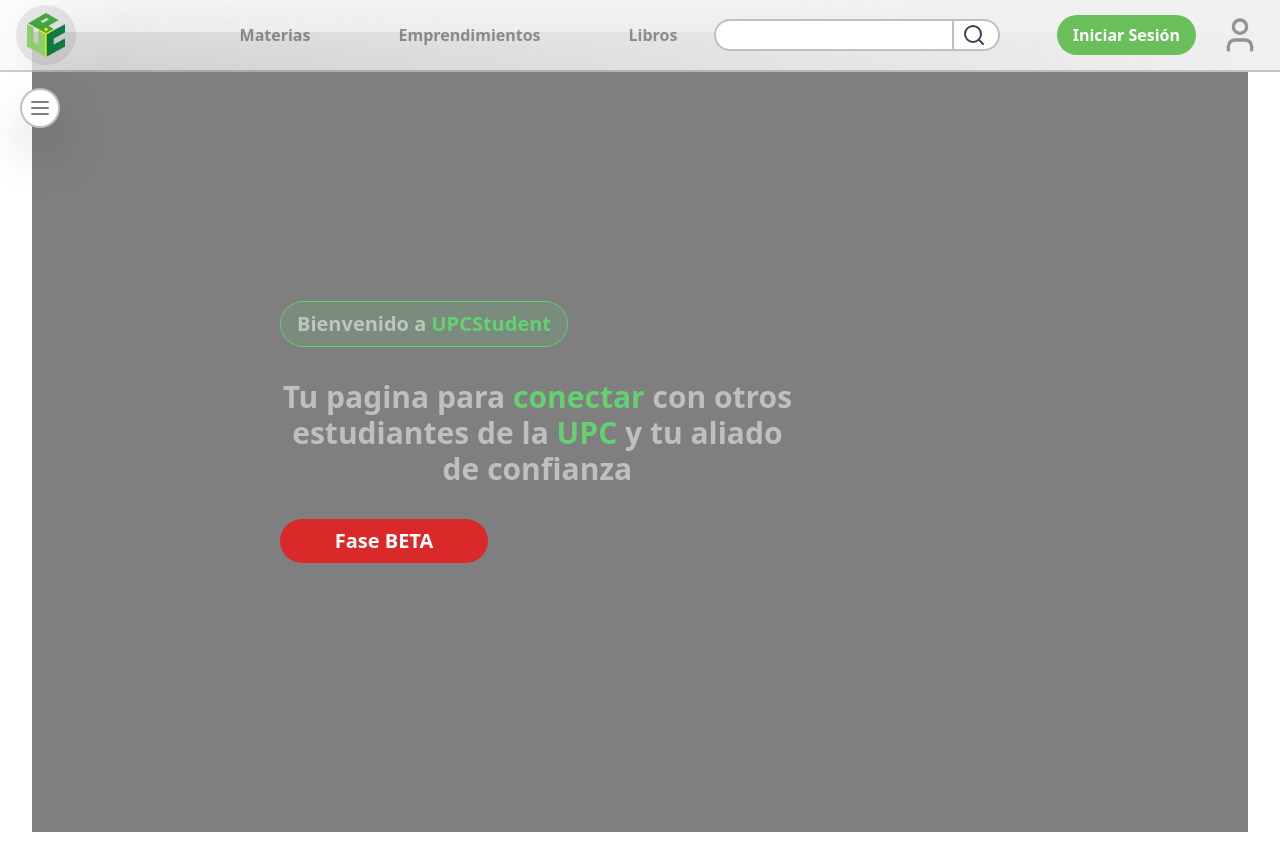
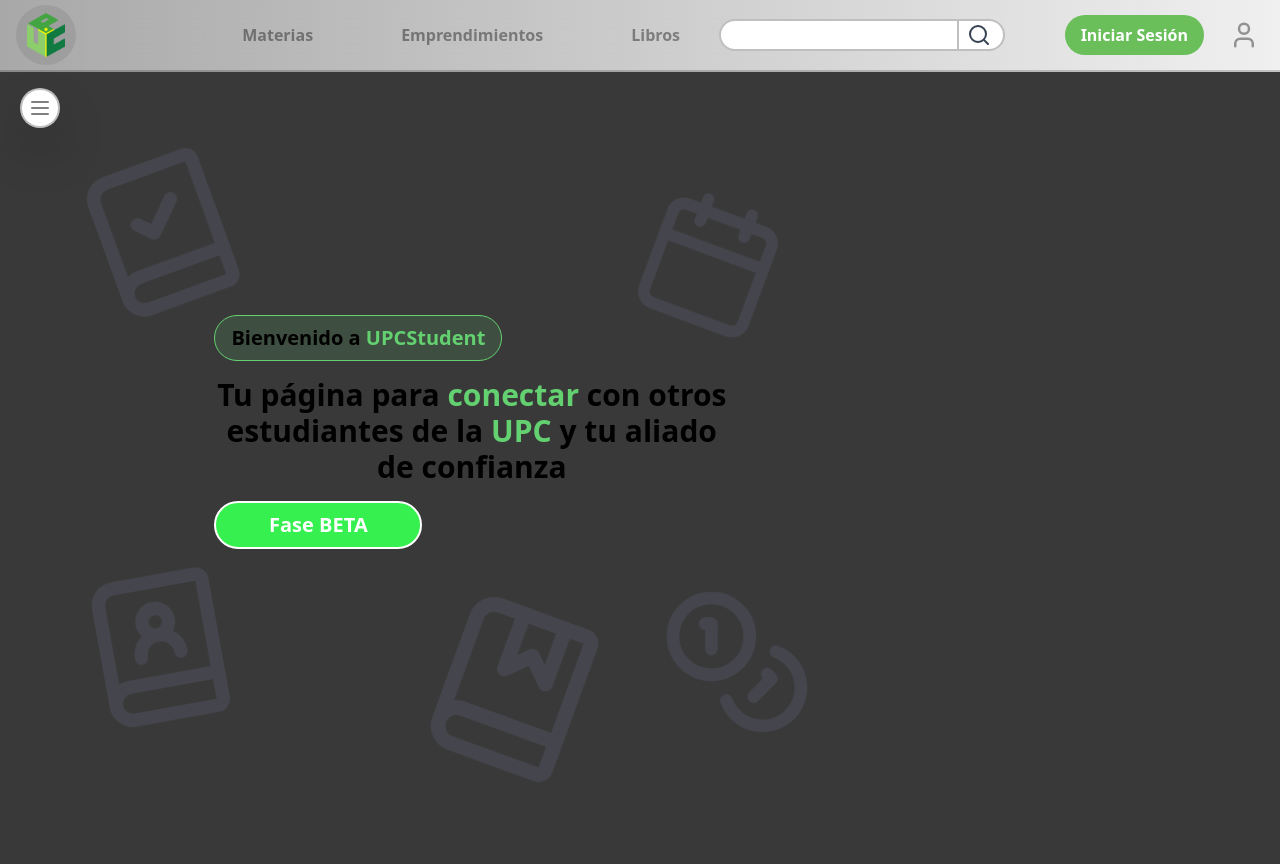
Before and after one commit to Jramosd-lang/UPCStudent, a React (Vite) app: page / in a window 1280 px wide. Built offline with nearby package versions, Linux system fonts and the light colour scheme.

Commit message:
feature: new dropdown of user menu and new hero in process

```diff
--- a/index.html
+++ b/index.html
@@ -6,7 +6,7 @@
     <meta name="viewport" content="width=device-width, initial-scale=1.0" />
     <title>UPCStudent</title>
   </head>
-  <body class="dark:bg-[#27272f] bg-[#fff]">
+  <body class="dark:bg-[#27272f] bg-[#393939] p-0 w-full h-full">
     <div id="root"></div>
     <script type="module" src="/src/main.jsx"></script>
   </body>
--- a/src/components/header/Index.jsx
+++ b/src/components/header/Index.jsx
@@ -1,10 +1,19 @@
 import { Search, User, Menu, Home } from "lucide-react";
+import { useState } from "react";
 
 export default function Header() {
+
+    const [stateMenuUser, setStateMenuUser] = useState(false);
+
+    const handleMenuUserClick = () => {
+        setStateMenuUser(!stateMenuUser);
+    }
+
   return (
-    <header className="fixed flex top-0 left-0 w-[100%] text-[#00000063] dark:bg-gradient-to-r dark:from-[#1e1e22] dark:to-[#232227] dark:text-white h-18 text-center bg-gradient-to-r from-[#ffffff90] backdrop-blur-2xl to-[#eff0ef] border-b-2 border-[#00000030] px-4 z-50">
+    <header className="fixed flex top-0 left-0 w-[100%] text-[#00000063] dark:bg-gradient-to-r dark:from-[#1e1e22] dark:to-[#232227] dark:text-white h-18 text-center bg-gradient-to-r from-[#ffffff90]
+     backdrop-blur-2xl to-[#eff0ef] border-b-2 border-[#00000030] px-4 z-50">
         <div className="flex items-center min-xl:w-[15%] max-sm:flex-col">
-            <div className="flex items-center text-transparent bg-[#00000014] hover:bg-[#00000040] min-xl:hover:w-35 min-xl:hover:text-white justify-end relative transition-all duration-300  max-lg:mr-5 h-15 w-15 rounded-4xl gap-2 pl-0 my-auto mr-auto">
+            <div className="flex items-center text-transparent bg-[#00000014] hover:bg-[#00000040] min-xl:hover:w-35 min-xl:hover:text-[#45454a] font-bold justify-end relative transition-all duration-300  max-lg:mr-5 h-15 w-15 rounded-4xl gap-2 pl-0 my-auto mr-auto">
                 <img src="/logo.png" alt="Logo" className="h-full w-15 p-2 object-contain absolute left-0" />
                 <h1 className="flex pr-[10%] gap-1"> <Home color="currentColor"/>Inicio</h1>
             </div>
@@ -15,9 +24,9 @@
             <a href="" className="rounded-4xl select-none p-2 hover:bg-[#00000032] hover:px-10 transition-all duration-300"><h1>Libros</h1></a>
         </div>
         <div className="flex items-center py-auto mr-auto justify-center min-w-fit ">
-            <input type="text" className="bg-[#ffffff] dark:bg-transparent dark:border-white w-[30vh] max-sm:w-[30vw] hover:border-[#00000080] border-l-2 border-t-2 border-b-2 border-r-2 border-[#bfbfbf] pl-8 text-gray-700
+            <input type="text" className="bg-[#ffffff] dark:bg-transparent dark:border-[#ffffff40] w-[30vh] max-sm:w-[30vw] hover:border-[#00000080] border-l-2 border-t-2 border-b-2 border-r-2 border-[#bfbfbf] pl-8 text-gray-700
             rounded-bl-2xl rounded-tl-2xl h-[32px] dark:hover:border-[#ffffff70] focus:outline-0 focus:border-2 focus:border-[#00000080] dark:text-white transition-all duration-300"/>
-            <div className="bg-[#fff] pl-2 content-center dark:bg-transparent dark:border-white dark:text-white h-[32px] rounded-r-2xl px-3 border-r-2 border-t-2 border-b-2 border-[#bfbfbf] text-gray-700">
+            <div className="bg-[#fff] pl-2 content-center dark:bg-transparent dark:border-[#ffffff40] dark:text-[#ffffff40] h-[32px] rounded-r-2xl px-3 border-r-2 border-t-2 border-b-2 border-[#bfbfbf] text-gray-700">
                 <Search color="currentColor"/>
             </div>
         </div>
@@ -27,11 +36,20 @@
             ]">
                 <h1>Iniciar Sesión</h1>
             </button>
-            <div className="flex items-center justify-center dark:text-[#232227] dark:bg-[#ffffff60] rounded-full py-2 w-12 h-12 ">
-                <User color="currentColor" height={40} width={40}/>
-            </div>
+            <button
+            onClick={handleMenuUserClick}
+            onBlur={(e) => {setStateMenuUser(false)}}
+                className=" flex relative items-center justify-center dark:text-[#232227] dark:bg-[#ffffff60] rounded-full py-2 w-10 h-10 ">
+                <User color="currentColor" height={30} width={30}/>
+                <div className={`absolute mt-10 flex flex-col text-[#ffffff80] duration-200 w-50
+                    text-right top-full overflow-hidden right-0 bg-[#222125] origin-top rounded-2xl shadow-md
+                    ${stateMenuUser ? "scale-y-100 opacity-100" : "scale-y-0 opacity-0"}`}>
+                    <a href="" className="hover:bg-[#ffffff10] transition-all duration-300 px-3 py-2 w-full">Mi perfil</a>
+                    <a href="" className="hover:bg-[#ffffff10] transition-all duration-300 px-3 py-2 w-full">Ajustes</a>
+                    <a href="" className="hover:bg-[#ffffff10] transition-all duration-300 px-3 py-2 w-full">Cerrar sesión</a>
+                </div>
+            </button>
         </div>
-
     </header>
   );
 }
--- a/src/components/navbar/Index.jsx
+++ b/src/components/navbar/Index.jsx
@@ -1,4 +1,6 @@
 import { useState } from 'react';
+import {gsap} from 'gsap';
+import { useEffect, useRef } from 'react';
 import {Menu, Book, BadgeDollarSign, LibrarySquare, Calendar, X} from 'lucide-react'
 
 
@@ -7,10 +9,19 @@
 
     const [isOpen,setIsOpen] = useState(false);
 
+    const toggleSideBar = () => {
+        setIsOpen(!isOpen);
+        gsap.to('.navbar', {
+            x: isOpen ? '-100%' : '0',
+            duration: 0.3,
+            ease: 'power2.in'
+        });
+    }
+
 
     return(
         <aside className={`fixed left-0 w-60 text-12 dark:text-[#ffffff80] text-[#00000080]  dark:bg-[#1e1e22]
-       bg-[#ffffff90] top-18  h-full border-r-2 border-[#00000030]
+       bg-[#ffffff90] top-18  h-full border-r-2 z-2 border-[#00000030]
         transform transition-transform duration-300 ${isOpen
         ? 'translate-x-0'
         : '-translate-x-full'
@@ -28,7 +39,7 @@
             <button className="fixed left-65 top-4 border-2 border-[#00000040] flex items-center justify-center w-10
             h-10 rounded-full bg-white hover:text-[#33a54e] shadow-2xl focus:outline-0 dark:bg-[#1e1e22]
             dark:hover:bg-[#35333b] shadow-black hover:bg-[#00000010] transition-all  duration-300"
-            onClick={() => setIsOpen(!isOpen)}
+            onClick={toggleSideBar}
             >
                 {isOpen ? <X color='currentColor'/> : <Menu color='currentColor' />}
             </button>
--- a/src/pages/home/index.jsx
+++ b/src/pages/home/index.jsx
@@ -1,23 +1,182 @@
-import NavBar  from "../../components/navbar/Index";
-import Header  from "../../components/header/Index";
+import NavBar from "../../components/navbar/Index";
+import Header from "../../components/header/Index";
 import { gsap } from "gsap";
+import { useEffect, useRef } from "react";
+import { Calendar, Coins, Wind, BookMarked, BookCheck, BookUser } from "lucide-react";
+
+function Home() {
+  const calendaryRef = useRef(null);
+  const moneyIconRef = useRef(null);
+  const WindIconRef = useRef(null);
+  const bookCheckRef = useRef(null);
+  const bookMarkedRef = useRef(null);
+  const BookUserRef = useRef(null);
+
+  useEffect(() => {
+    gsap.fromTo(
+      calendaryRef.current,
+      { y: -160, opacity: 0 },
+      {
+        y: 0,
+        opacity: 1,
+        duration: 2,
+        rotate: 34,
+        ease: "power2.out",
+        onComplete: () => {
+          gsap.to(calendaryRef.current, {
+            rotate: 20,
+            duration: 1.2,
+            repeat: -1,
+            yoyo: true,
+            ease: "sine.inOut",
+          });
+        },
+      }
+    );
+
+    gsap.fromTo(
+      moneyIconRef.current,
+      { x: -150 },
+      {
+        x: 100,
+        opacity: 1,
+        duration: 2,
+        ease: "power2.out",
+        onComplete: () => {
+          gsap.to(moneyIconRef.current, {
+            scale: 1.1,
+            duration: 1.2,
+            repeat: -1,
+            yoyo: true,
+            ease: "sine.inOut",
+          });
+        },
+      }
+    );
+
+    gsap.fromTo(
+      WindIconRef.current,
+      { x: -150, opacity: 1 },
+      {
+        x: 0,
+        opacity: 0,
+        duration: 2,
+        ease: "power2.out",
+      }
+    );
+
+    gsap.fromTo(
+      bookMarkedRef.current,
+      { x: 150, opacity: 0 },
+      {
+        x: 0,
+        opacity: 1,
+        rotate: 20,
+        duration: 2,
+        ease: "power2.out",
+        onComplete: () => {
+          gsap.to(bookMarkedRef.current, {
+            scale: 1.1,
+            duration: 1.2,
+            repeat: -1,
+            yoyo: true,
+            ease: "sine.inOut",
+          });
+        },
+      }
+    );
+
+    gsap.fromTo(
+      BookUserRef.current,
+      { x: -80, y: -150 },
+      {
+        x: 0,
+        y: 0,
+        rotate: -20,
+        duration: 2,
+        ease: "power2.out",
+        onComplete: () => {
+          gsap.to(BookUserRef.current, {
+            rotate: -10,
+            duration: 1.2,
+            repeat: -1,
+            yoyo: true,
+            ease: "sine.inOut",
+          });
+        },
+      }
+    );
+
+    gsap.fromTo(
+      bookCheckRef.current,
+      { x: -150, y: -100, opacity: 0 },
+      {
+        x: 0,
+        y: 0,
+        rotate: -20,
+        opacity: 1,
+        duration: 2,
+        ease: "power2.out",
+        onComplete: () => {
+          const shake = () => {
+            gsap.to(bookCheckRef.current, {
+              x: gsap.utils.random(-8, 8),
+              y: gsap.utils.random(-8, 8),
+              ease: "sine.inOut",
+              duration: 1,
+              onComplete: shake,
+            });
+          };
+          shake();
+        },
+      }
+    );
+  }, []);
+
+  return (
+    <>
+
+        <Header />
+        <NavBar />
+        <section className="relative flex gap-8 text-xl font-[700] dark:text-[#ffffff80] h-screen w-full justify-start items-center pl-[15%] dark:bg-[#00000080]">
+            <div ref={calendaryRef} className="absolute top-[20%] left-[50%] z-[-1]">
+                <Calendar className="text-[#45454d] max-md:w-30 max-lg:h-30 w-35 h-35" />
+            </div>
+            <div ref={moneyIconRef} className="absolute top-[70%] left-[44%] z-[-1]">
+                <Coins className="text-[#45454d] max-lg:w-30 max-lg:h-30 w-35 h-35" />
+            </div>
+            <div ref={WindIconRef} className="absolute top-[70%] left-[35%] z-[-1]">
+                <Wind className="text-[#45454d] rotate-180 max-lg:w-30 max-lg:h-30 w-40 h-40" />
+            </div>
+            <div ref={bookCheckRef} className="absolute top-[15%] left-[4%] z-[-1]">
+                <BookCheck className="text-[#45454d] max-lg:w-30 max-lg:h-30 w-40 h-40" />
+            </div>
+            <div ref={bookMarkedRef} className="absolute top-[72%] left-[33%] z-[-1]">
+                <BookMarked className="text-[#45454d] max-lg:w-30 max-lg:h-30 w-40 h-40" />
+            </div>
+            <div ref={BookUserRef} className="absolute top-[67%] left-[3rem] z-[-1]">
+                <BookUser className="text-[#45454d] max-lg:w-30 max-lg:h-30 w-40 h-40" />
+            </div>
+
+            <div className="flex flex-col gap-4 w-[60%] select-none">
+                <h1 className="bg-[#64d17124] w-fit py-2 px-4 border border-[#64d171] rounded-3xl">
+                Bienvenido a <span className="text-[#64d171]">UPCStudent</span>
+                </h1>
+                <p className="w-[30ch] max-w-[100%] text-3xl">
+                    Tu página para <span className=" text-[#64d171]">conectar</span> con otros estudiantes de la <span className="text-[#64d171]">UPC</span> y tu aliado de confianza
+                </p>
+                <button className="bg-[#36f04f] text-white w-52 py-2 px-4 border-2 rounded-3xl">
+                    Fase BETA
+                </button>
+            </div>
+            <div className="flex flex-col items-center max-lg:hidden justify-center gap-4 h-full w-[40%] dark:bg-[#0d0d0e]">
 
 
-function Home(){
+            </div>
+        </section>
 
-
-    return(
-        <>
-            <NavBar/>
-            <Header/>
-            <section className="flex flex-col gap-8 text-xl font-[700] text-[#ffffff80] h-screen w-full justify-center items-left pl-62 bg-[#00000080]">
-                <h1 id="hero-title" className="bg-[#64d17124] w-fit py-2 px-4 border-1 border-[#64d171] rounded-3xl">Bienvenido a <span className="text-[#64d171]">UPCStudent</span> </h1>
-                <p id="hero-subtitle" className="w-[30ch] text-3xl">Tu pagina para <span className="text-[#64d171]">conectar</span> con otros estudiantes de la <span className="text-[#64d171]">UPC</span> y
-                tu aliado de confianza</p>
-                <button className="bg-[#e61e1ee1] text-[#ffffff] w-52 py-2 px-4 rounded-3xl">Fase BETA</button>
-            </section>
-        </>
-    );
+    </>
+  );
 }
 
-export default Home
+export default Home;
```
